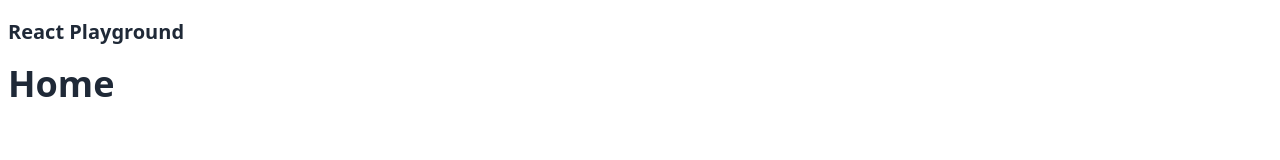
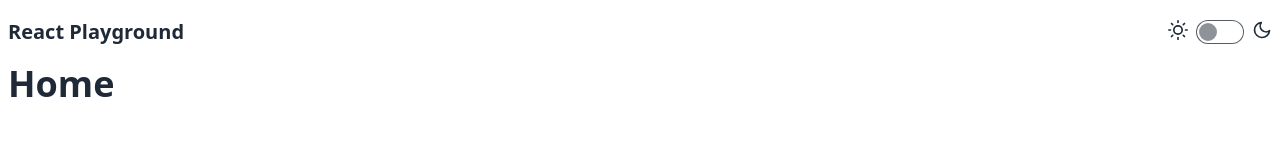
Before and after one commit to blardtony/react-typescript-2024, a React (Vite) app: page / in a window 1280 px wide. Shown: the top 160 px of the page. Built offline with nearby package versions, Linux system fonts and the light colour scheme.

Commit message:
:sparkles: Add theme switcher

```diff
--- a/src/components/common/Header.tsx
+++ b/src/components/common/Header.tsx
@@ -6,6 +6,42 @@
       <Link to={'/'} className="flex-1 text-xl font-bold">
         React Playground
       </Link>
+      <div className="flex-none">
+        <label className="flex cursor-pointer gap-2">
+          <svg
+            xmlns="http://www.w3.org/2000/svg"
+            width="20"
+            height="20"
+            viewBox="0 0 24 24"
+            fill="none"
+            stroke="currentColor"
+            stroke-width="2"
+            stroke-linecap="round"
+            stroke-linejoin="round"
+          >
+            <circle cx="12" cy="12" r="5" />
+            <path d="M12 1v2M12 21v2M4.2 4.2l1.4 1.4M18.4 18.4l1.4 1.4M1 12h2M21 12h2M4.2 19.8l1.4-1.4M18.4 5.6l1.4-1.4" />
+          </svg>
+          <input
+            type="checkbox"
+            value="dark"
+            className="theme-controller toggle"
+          />
+          <svg
+            xmlns="http://www.w3.org/2000/svg"
+            width="20"
+            height="20"
+            viewBox="0 0 24 24"
+            fill="none"
+            stroke="currentColor"
+            stroke-width="2"
+            stroke-linecap="round"
+            stroke-linejoin="round"
+          >
+            <path d="M21 12.79A9 9 0 1 1 11.21 3 7 7 0 0 0 21 12.79z"></path>
+          </svg>
+        </label>
+      </div>
     </header>
   );
 };
```
